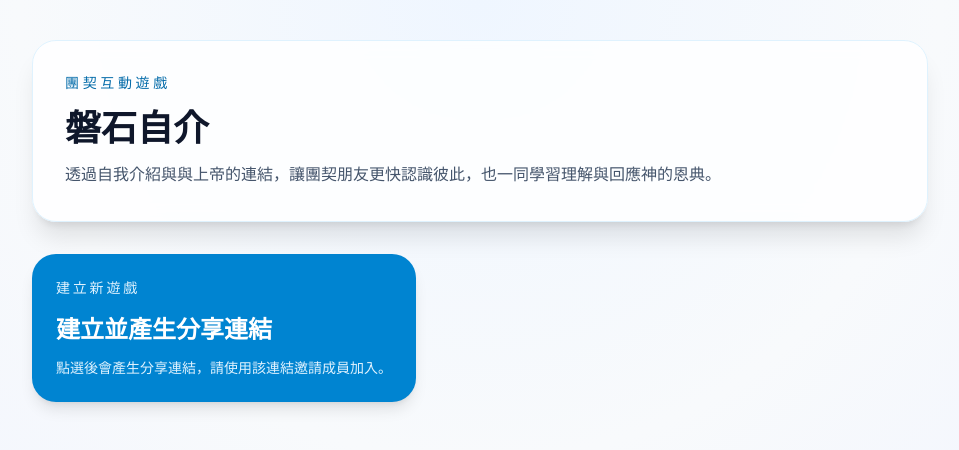
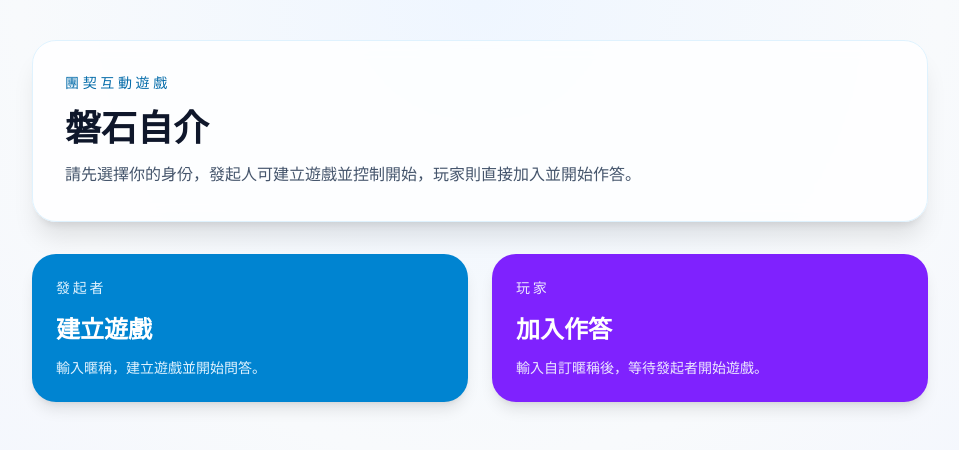
Before and after one commit to 11430610-netizen/church-game, a Next.js app: page / in a window 1280 px wide. Shown: the top 450 px of the page, without its empty margins (160-1119 px from the left). Built offline with nearby package versions, Linux system fonts and the light colour scheme.

Commit message:
你的更新說明

```diff
--- a/app/page.tsx
+++ b/app/page.tsx
@@ -176,7 +176,7 @@ function ParticipantCard({
 }
 
 export default function HomePage() {
-  const [view, setView] = useState<"home" | "initiator" | "participant" | "results">("home");
+  const [view, setView] = useState<"role" | "initiator" | "participant" | "results">("role");
   const [selectedRole, setSelectedRole] = useState<"initiator" | "participant" | null>(null);
   const [session, setSession] = useState<Session | null>(null);
   const [nicknameInput, setNicknameInput] = useState("");
@@ -206,9 +206,9 @@ export default function HomePage() {
             }}
             className="rounded-3xl bg-sky-600 p-6 text-left text-white shadow-lg transition hover:bg-sky-700"
           >
-            <div className="text-sm font-medium uppercase tracking-[0.2em] text-sky-100">發起人</div>
+            <div className="text-sm font-medium uppercase tracking-[0.2em] text-sky-100">發起者</div>
             <div className="mt-4 text-2xl font-bold">建立遊戲</div>
-            <p className="mt-3 text-sm text-sky-100">輸入暱稱、填寫自己的答案，並按開始讓所有人一起作答。</p>
+            <p className="mt-3 text-sm text-sky-100">輸入暱稱，建立遊戲並開始問答。</p>
           </button>
 
           <button
@@ -216,12 +216,13 @@ export default function HomePage() {
             onClick={() => {
               setSelectedRole("participant");
               setView("participant");
+              setAlert("請先輸入暱稱，等待發起者開始遊戲。");
             }}
             className="rounded-3xl bg-violet-600 p-6 text-left text-white shadow-lg transition hover:bg-violet-700"
           >
             <div className="text-sm font-medium uppercase tracking-[0.2em] text-violet-100">玩家</div>
             <div className="mt-4 text-2xl font-bold">加入作答</div>
-            <p className="mt-3 text-sm text-violet-100">輸入自訂暱稱，加入發起人分享的連結後開始作答。</p>
+            <p className="mt-3 text-sm text-violet-100">輸入自訂暱稱後，等待發起者開始遊戲。</p>
           </button>
         </div>
       </div>
@@ -307,7 +308,7 @@ export default function HomePage() {
           return;
         }
 
-        setView("home");
+        setView("role");
         setAlert("已開啟分享連結，但此裝置尚未同步到這個遊戲。請讓發起人先建立連結，或使用雲端同步方案。 ");
       })();
       return;
@@ -320,7 +321,7 @@ export default function HomePage() {
     if (!currentSession) return;
 
     setSession(currentSession);
-    setView("home");
+    setView("role");
   }, []);
 
   const createSession = () => {
@@ -693,70 +694,8 @@ export default function HomePage() {
     );
   };
 
-  if (view === "home") {
-    return (
-      <main className="min-h-screen bg-[radial-gradient(circle_at_top,_#eff6ff,_#f8fafc_45%,_#eef2ff_100%)] px-4 py-10 text-slate-800">
-        <div className="mx-auto max-w-4xl">
-          <div className="mb-8 rounded-3xl border border-sky-100 bg-white/80 p-8 shadow-xl backdrop-blur-sm">
-            <p className="text-sm font-medium uppercase tracking-[0.26em] text-sky-700">團契互動遊戲</p>
-            <h1 className="mt-4 text-4xl font-black text-slate-900">磐石自介</h1>
-            <p className="mt-3 max-w-2xl text-base leading-7 text-slate-600">
-              透過自我介紹與與上帝的連結，讓團契朋友更快認識彼此，也一同學習理解與回應神的恩典。
-            </p>
-          </div>
-
-          <div className="grid gap-6 md:grid-cols-1">
-            {session ? (
-              <div className="rounded-3xl border border-slate-200 bg-white p-6 shadow-lg">
-                <div className="flex items-start justify-between">
-                  <div>
-                    <div className="text-sm font-medium uppercase tracking-[0.2em] text-slate-500">已建立遊戲</div>
-                    <h3 className="mt-2 text-2xl font-bold text-slate-900">分享連結</h3>
-                    <p className="mt-3 text-sm text-slate-600">請將下方連結傳給團契成員，所有打開連結的人只會看到暱稱輸入頁面。</p>
-                  </div>
-                  <div className="flex-shrink-0">
-                    <button
-                      type="button"
-                      onClick={copyShareLink}
-                      className="rounded-full bg-sky-600 px-4 py-2 text-sm font-medium text-white"
-                    >
-                      複製連結
-                    </button>
-                  </div>
-                </div>
-                <div className="mt-4 break-all rounded-2xl bg-slate-50 px-3 py-3 text-sm text-slate-700">{buildShareUrl(session.sessionId)}</div>
-                <div className="mt-4 flex gap-3">
-                  <button
-                    type="button"
-                    onClick={startQuestionRound}
-                    className="rounded-xl bg-violet-600 px-4 py-3 text-sm font-medium text-white"
-                  >
-                    {session.hasStarted ? "重新開始問答" : "開始問答"}
-                  </button>
-                </div>
-              </div>
-            ) : (
-              <div>
-                <button
-                  type="button"
-                  onClick={() => {
-                    setSession(null);
-                    setView("initiator");
-                  }}
-                  className="rounded-3xl bg-sky-600 p-6 text-left text-white shadow-lg transition hover:bg-sky-700"
-                >
-                  <div className="text-sm font-medium uppercase tracking-[0.2em] text-sky-100">建立新遊戲</div>
-                  <div className="mt-4 text-2xl font-bold">建立並產生分享連結</div>
-                  <p className="mt-3 text-sm text-sky-100">點選後會產生分享連結，請使用該連結邀請成員加入。</p>
-                </button>
-              </div>
-            )}
-          </div>
-
-          {alert ? <div className="mt-6 rounded-2xl bg-amber-50 px-4 py-3 text-sm text-amber-800">{alert}</div> : null}
-        </div>
-      </main>
-    );
+  if (view === "role") {
+    return roleSelectScreen();
   }
 
   if (view === "initiator") {
@@ -857,7 +796,7 @@ export default function HomePage() {
           <div className="flex flex-wrap gap-3">
             <button
               type="button"
-              onClick={() => setView("home")}
+              onClick={() => setView("role")}
               className="rounded-xl border border-slate-300 px-4 py-3 text-sm font-medium text-slate-700"
             >
               返回首頁
@@ -1023,7 +962,7 @@ export default function HomePage() {
           </div>
           <button
             type="button"
-            onClick={() => setView("home")}
+            onClick={() => setView("role")}
             className="rounded-xl bg-white px-4 py-3 text-sm font-medium text-slate-900"
           >
             返回首頁
```
